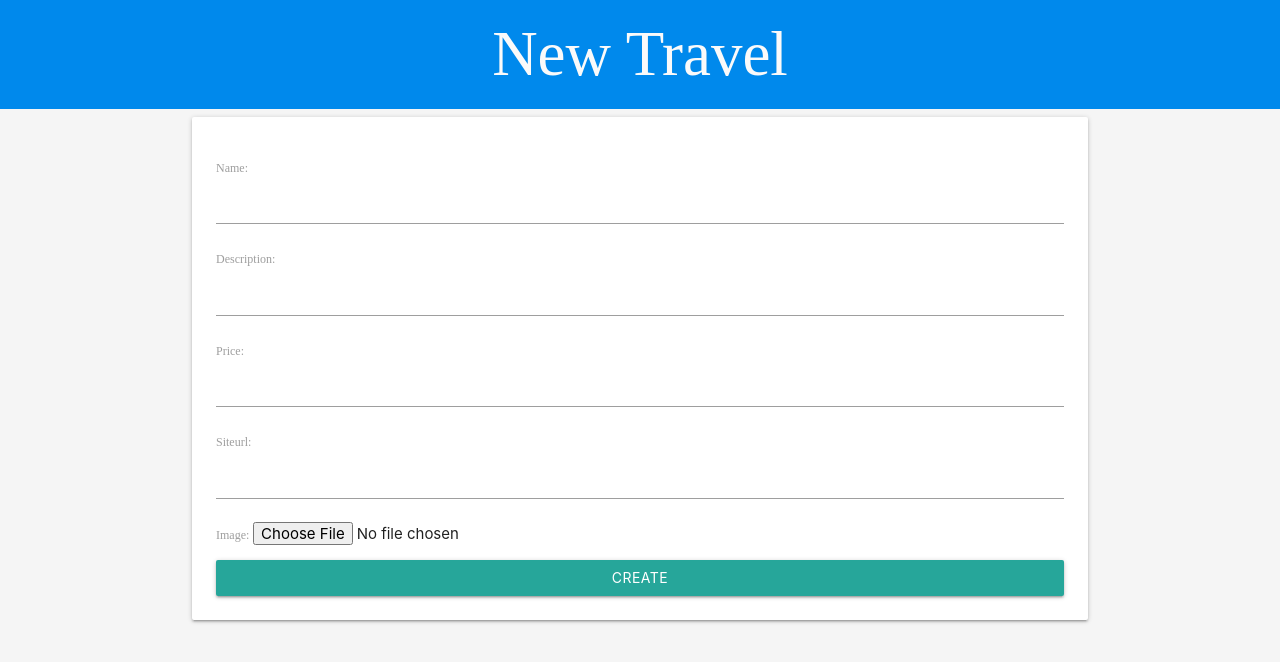
After one commit to Marcoredmg/viaje_astral, a Django app: page /travel/new in a window 1280 px wide. The commit adds this page. Shown: the top 662 px of the page. Run offline with Django 3.2, Linux system fonts and the light colour scheme; some libraries are stand-ins or nearby versions.

Commit message:
agregado formulario de registro de viajes

```diff
--- a/templates/index.html
+++ b/templates/index.html
@@ -12,7 +12,6 @@
 	<div class="titulo">
 		<h1 class="titulo center">Astral Travels</h1>
 	</div>
-
 	<div class="row">
 		<div class="col s3 nav-side">
 			Aqui va a ir algo pero aun no se me ocurre que es lo que pudera ocupar este espacio
--- /dev/null
+++ b/templates/new_travel.html
@@ -0,0 +1,28 @@
+<!DOCTYPE html>
+<html>
+<head>
+	{% load staticfiles %}
+	<meta charset="utf-8">
+	<meta http-equiv="X-UA-Compatible" content="IE=edge">
+	<title>New Travel</title>
+	<link type="text/css" rel="stylesheet" href="{% static 'materialize/bin/materialize.css' %}"  media="screen,projection"/>
+	<link rel="stylesheet" href="{% static 'css/base.css' %}">
+</head>
+<body>
+	<div class="titulo">
+		<h1 class="titulo center">New Travel</h1>
+	</div>
+	<div class="container">
+		<div class="row card-panel">
+			<form method="POST" enctype="multipart/form-data">
+				{% csrf_token %}
+				{{ form.as_p}}
+				<button class="btn col s12" type="submit">Create</button>
+			</form>
+		</div>
+
+	</div>
+	<script type="text/javascript" src="https://code.jquery.com/jquery-2.1.1.min.js"></script>
+    <script type="text/javascript" src="{% static 'materialize/bin/materialize.js' %}"></script>
+</body>
+</html>
--- /dev/null
+++ b/travels/forms.py
@@ -0,0 +1,7 @@
+from django import forms
+from .models import Travel
+
+class TravelForm(forms.ModelForm):
+	class Meta:
+		model = Travel
+		fields = '__all__'
--- a/travels/models.py
+++ b/travels/models.py
@@ -6,8 +6,12 @@ class Travel(models.Model):
 	name = models.CharField(max_length=255)
 	description = models.CharField(max_length=255)
 	price = models.DecimalField(max_digits=6, decimal_places=2)
+	siteurl = models.CharField(max_length=255, blank=True)
 	image = models.ImageField(blank=True)
-	siteurl = models.CharField(max_length=255, blank=True)
+
 
 	def __str__(self):
 		return self.name
+
+	class Meta:
+		ordering = ('name',)
--- a/travels/urls.py
+++ b/travels/urls.py
@@ -3,5 +3,6 @@ from . import views
 
 urlpatterns = [
 	url(r'^$', views.hello_world, name='hello'),
-	url(r'^travel/(?P<pk>[0-9]+)/$', views.travel_detail)
+	url(r'^travel/(?P<pk>[0-9]+)/$', views.travel_detail),
+	url(r'^travel/new', views.new_travel, name="new_travel")
 ]
--- a/travels/views.py
+++ b/travels/views.py
@@ -1,7 +1,8 @@
-from django.http import HttpResponse
+from django.http import HttpResponse, HttpResponseRedirect
 from django.shortcuts import render, get_object_or_404
 from .models import Travel
 from django.template import loader
+from .forms import TravelForm
 
 
 def hello_world(request):
@@ -19,3 +20,20 @@ def travel_detail(request, pk):
 		'travel': travel
 	}
 	return HttpResponse(template.render(context, request))
+
+
+def new_travel(request):
+	if request.method == 'POST':
+		form = TravelForm(request.POST, request.FILES)
+		if form.is_valid():
+			travel = form.save()
+			travel.save()
+			return HttpResponseRedirect('/')
+	else:
+		form = TravelForm()
+
+	template = loader.get_template('new_travel.html')
+	context = {
+		'form': form
+	}
+	return HttpResponse(template.render(context, request))
```
Also changed, not shown: db.sqlite3, media/xplor.jpg (added), 4 other files.
